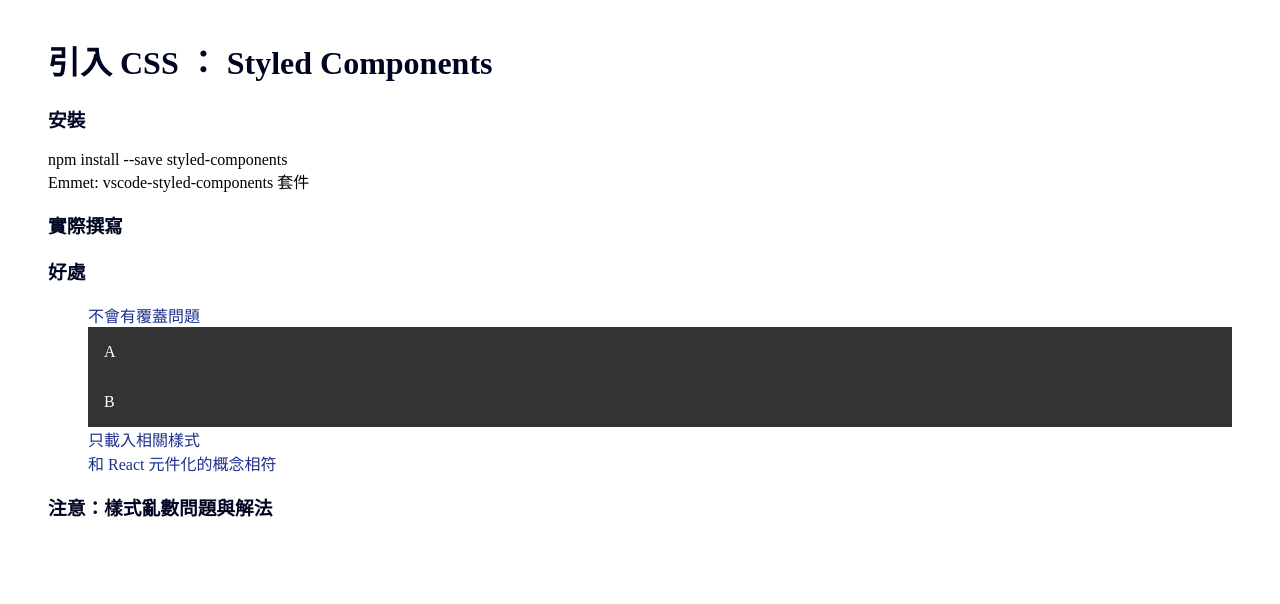
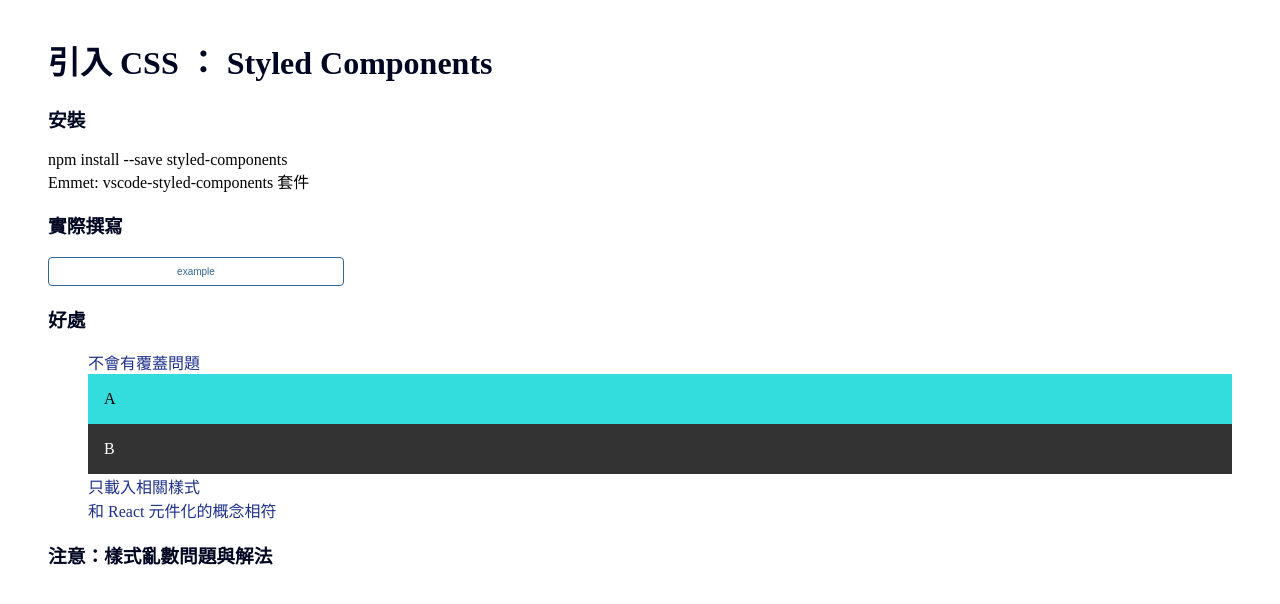
Before and after one commit to vvvvvvii/Ironman, a React (Create React App) app: page / in a window 1280 px wide. Shown: the top 604 px of the page. Built offline with nearby package versions, Linux system fonts and the light colour scheme.

Commit message:
課程結束

```diff
--- a/package.json
+++ b/package.json
@@ -10,6 +10,7 @@
     "react-dom": "^18.2.0",
     "react-router-dom": "^5.3.3",
     "react-scripts": "5.0.1",
+    "styled-components": "^5.3.5",
     "web-vitals": "^2.1.4"
   },
   "scripts": {
--- a/src/components/componentA.js
+++ b/src/components/componentA.js
@@ -1,8 +1,11 @@
 import React from "react";
-import "../A.css";
+import styled from "styled-components";
 
 function componentA() {
-  return <div className="same">A</div>;
+  return <Same>A</Same>;
 }
-
+const Same = styled.div.attrs({ className: "sameA" })`
+  padding: 1rem;
+  background-color: #3dd;
+`;
 export default componentA;
--- a/src/components/componentB.js
+++ b/src/components/componentB.js
@@ -1,8 +1,12 @@
 import React from "react";
-import "../B.css";
+import styled from "styled-components";
 
 function componentB() {
-  return <div className="same">B</div>;
+  return <Same>B</Same>;
 }
-
+const Same = styled.div`
+  padding: 1rem;
+  color: #fff;
+  background-color: #333;
+`;
 export default componentB;
--- a/src/pages/Memo.js
+++ b/src/pages/Memo.js
@@ -1,4 +1,5 @@
 import React from "react";
+import styled from "styled-components";
 import ComponentA from "../components/componentA";
 import ComponentB from "../components/componentB";
 
@@ -10,6 +11,7 @@
       <p>npm install --save styled-components</p>
       <p>Emmet: vscode-styled-components 套件</p>
       <h3>實際撰寫</h3>
+      <Button>example</Button>
       <h3>好處</h3>
       <ul>
         <li>不會有覆蓋問題</li>
@@ -23,4 +25,14 @@
   );
 }
 
+const Button = styled.button`
+  background: transparent;
+  border: 1px solid #369;
+  color: #369;
+  font-size: 10px;
+  &:hover {
+    background: #369;
+    color: #fff;
+  }
+`;
 export default Memo;
```
Also changed, not shown: 1 other file (tests, documents, lock files or other folders).
